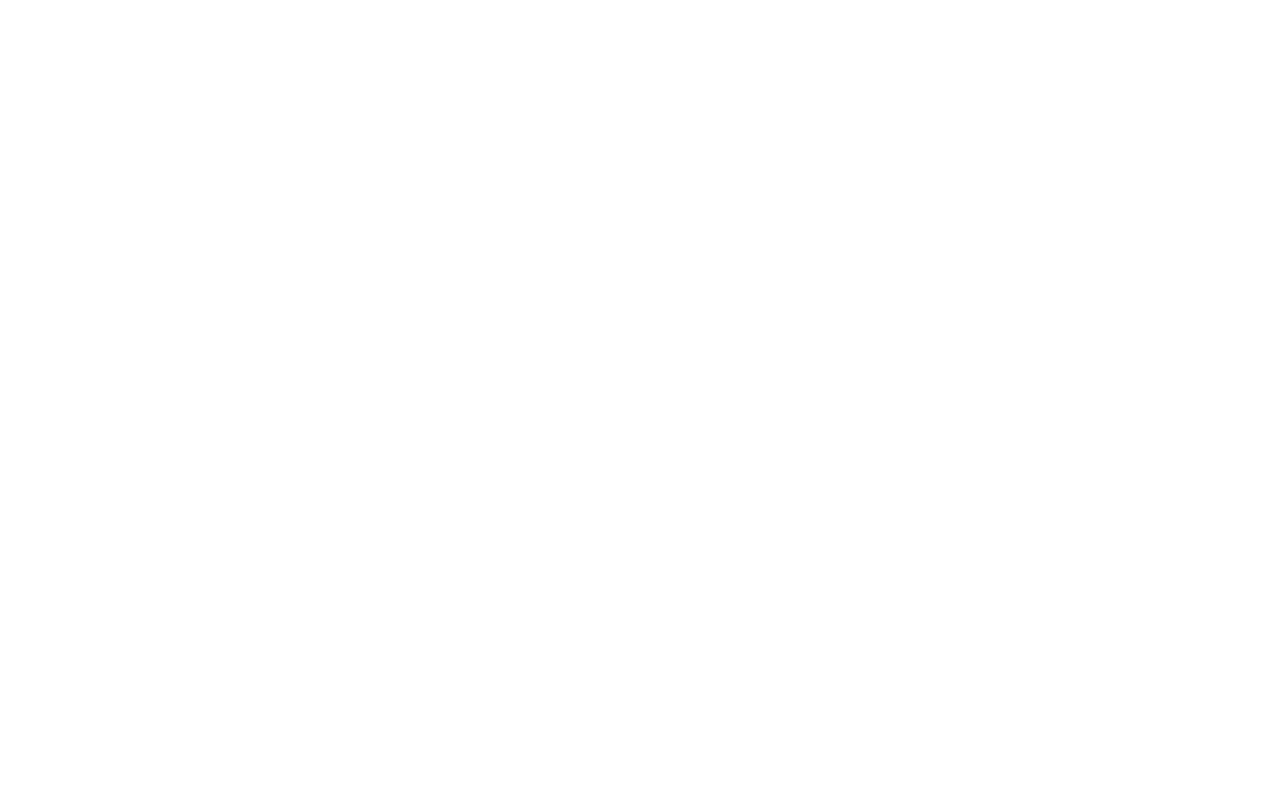
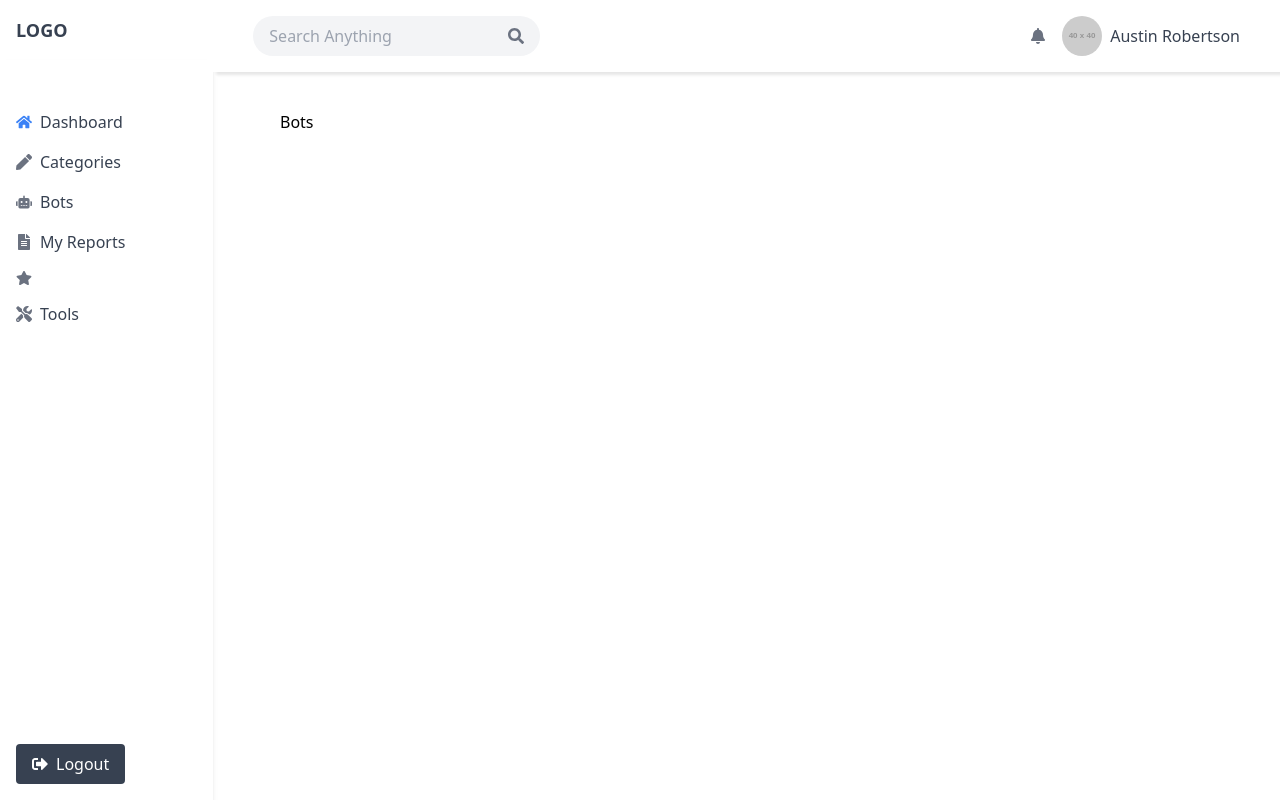
Before and after one commit to ArtisAdemi/vezhguesi-react, a React (Vite) app in the folder vezhguesi/: page /bots in a window 1280 px wide. Before the commit this address had no page. Built offline with nearby package versions, Linux system fonts and the light colour scheme.

Commit message:
page layout

```diff
--- a/vezhguesi/package.json
+++ b/vezhguesi/package.json
@@ -13,6 +13,7 @@
     "@types/react-router-dom": "^5.3.3",
     "react": "^18.3.1",
     "react-dom": "^18.3.1",
+    "react-icons": "^5.3.0",
     "react-router-dom": "^6.26.2"
   },
   "devDependencies": {
--- a/vezhguesi/src/App.tsx
+++ b/vezhguesi/src/App.tsx
@@ -1,6 +1,8 @@
 import './App.css'
 import { BrowserRouter as Router, Route, Routes } from "react-router-dom";
-import Dashboard from './components/Dashboard'
+import Dashboard from './pages/Dashboard'
+import PageLayout from './components/PageLayout';
+import Bots from './pages/Bots';
 
 function App() {
 
@@ -8,13 +10,15 @@ function App() {
     <div className="App">
       <div>
         <Router>
-          {/* <Navbar /> */}
-          <Routes>
-            <Route path="/" element={<Dashboard />} />
-          </Routes>
+          <PageLayout />
+          <div className='pl-[280px] pt-[110px]'>
+            <Routes>
+              <Route path="/" element={<Dashboard />} />
+              <Route path="/bots" element={<Bots />} />
+            </Routes>
+          </div>
         </Router>
       </div>
-      {/* <Footer /> */}
     </div>
   )
 }
--- /dev/null
+++ b/vezhguesi/src/components/Navbar.tsx
@@ -0,0 +1,33 @@
+import React from 'react';
+import { FaSearch, FaBell } from 'react-icons/fa';
+
+const Navbar: React.FC = () => {
+    return (
+        <div
+            className="flex items-center justify-between px-10 py-4 bg-white"
+            style={{ boxShadow: '3px 3px 3px 0px rgba(0, 0, 0, 0.1)' }}
+        >
+            <div className="flex items-center bg-gray-100 rounded-full px-4 py-2">
+                <input
+                    type="text"
+                    placeholder="Search Anything"
+                    className="bg-transparent outline-none text-gray-700"
+                />
+                <FaSearch className="text-gray-500 ml-2" />
+            </div>
+            <div className="flex items-center space-x-4">
+                <FaBell className="text-gray-500" />
+                <div className="flex items-center space-x-2">
+                    <img
+                        src="https://via.placeholder.com/40"
+                        alt="Profile"
+                        className="w-10 h-10 rounded-full"
+                    />
+                    <span className="text-gray-700">Austin Robertson</span>
+                </div>
+            </div>
+        </div>
+    );
+};
+
+export default Navbar;
--- /dev/null
+++ b/vezhguesi/src/components/PageLayout.tsx
@@ -0,0 +1,18 @@
+import React from 'react'
+import Navbar from './Navbar'
+import Sidebar from './Sidebar'
+
+const PageLayout = () => {
+    return (
+        <div className='fixed w-screen'>
+            <div className='flex'>
+                <Sidebar />
+                <div className='w-full'>
+                    <Navbar />
+                </div>
+            </div>
+        </div>
+    )
+}
+
+export default PageLayout
--- /dev/null
+++ b/vezhguesi/src/components/Sidebar.tsx
@@ -0,0 +1,45 @@
+import React from 'react';
+import { FaHome, FaPen, FaRobot, FaFileAlt, FaStar, FaTools, FaSignOutAlt } from 'react-icons/fa';
+
+const Sidebar: React.FC = () => {
+    return (
+        <div className="bg-white text-gray-700 w-64 h-screen left-0 top-0 z-1">
+            <div className="text-lg font-bold text-gray-700 p-4">LOGO</div>
+            <div className='max-w-full h-full left-0 py-[50px] p-4 shadow-md'>
+                <ul className="space-y-4">
+                    <li className="flex items-center space-x-2">
+                        <FaHome className="text-blue-500" />
+                        <span>Dashboard</span>
+                    </li>
+                    <li className="flex items-center space-x-2">
+                        <FaPen className="text-gray-500" />
+                        <span>Categories</span>
+                    </li>
+                    <li className="flex items-center space-x-2">
+                        <FaRobot className="text-gray-500" />
+                        <span>Bots</span>
+                    </li>
+                    <li className="flex items-center space-x-2">
+                        <FaFileAlt className="text-gray-500" />
+                        <span>My Reports</span>
+                    </li>
+                    <li className="flex items-center space-x-2">
+                        <FaStar className="text-gray-500" />
+                    </li>
+                    <li className="flex items-center space-x-2">
+                        <FaTools className="text-gray-500" />
+                        <span>Tools</span>
+                    </li>
+                </ul>
+                <div className="absolute bottom-0 left-0 p-4">
+                    <button className="flex items-center justify-center w-full bg-gray-700 text-white px-4 py-2 rounded">
+                        <FaSignOutAlt className="mr-2" />
+                        Logout
+                    </button>
+                </div>
+            </div>
+        </div>
+    );
+};
+
+export default Sidebar;
--- /dev/null
+++ b/vezhguesi/src/pages/Bots.tsx
@@ -0,0 +1,9 @@
+import React from 'react'
+
+const Bots = () => {
+    return (
+        <div>Bots</div>
+    )
+}
+
+export default Bots
--- a/vezhguesi/tailwind.config.js
+++ b/vezhguesi/tailwind.config.js
@@ -5,7 +5,11 @@ module.exports = {
     './src/**/*.{js,ts,jsx,tsx}', // Include all files in the src directory for JSX/TSX support
   ],
   theme: {
-    extend: {},
+    extend: {
+      boxShadow: {
+        'b': '0 4px 6px -1px rgba(0, 0, 0, 0.1)', // Adjust values as needed
+      },
+    },
   },
   plugins: [],
 };
```
Also changed, not shown: vezhguesi/src/pages/Dashboard.tsx (renamed from vezhguesi/src/components/Dashboard.tsx), 1 other file (tests, documents, lock files or other folders).
